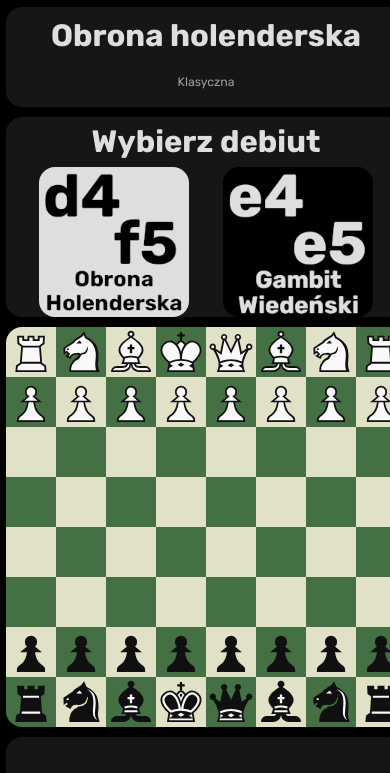
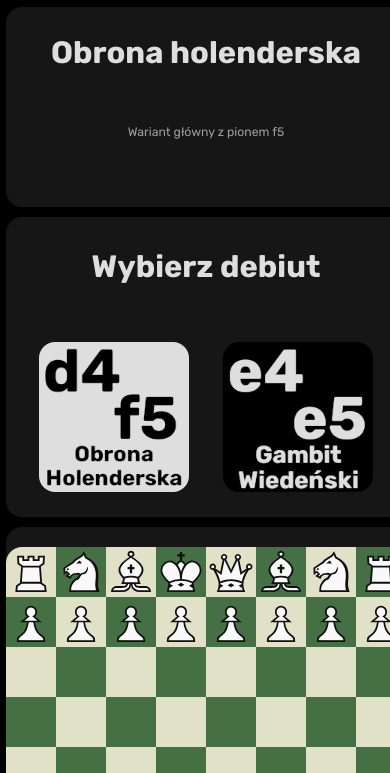
Before and after one commit to Doxlar/OtwarciaSzachowe, a plain HTML site: page Learn.html in a window 390 px wide. Shown: the part 65-838 px from the top of the page. Drawn offline with Linux system fonts and the light colour scheme.

Commit message:
Improved Learn and Practice media

```diff
--- a/Scripts/openings.js
+++ b/Scripts/openings.js
@@ -3,7 +3,7 @@ const mode = "learn";
 const openings = {
   dutch: {
     name: "Obrona holenderska",
-    variant: "Klasyczna",
+    variant: "Wariant główny z pionem f5",
     moves: [
       ["RNBKQBNRPPPPPPPP8888pppppppprnbkqbnr", "Pozycja startowa", ""],
       [
--- a/Styles/media.css
+++ b/Styles/media.css
@@ -8,8 +8,6 @@
 
 @media (max-width: 1540px) {
   .learn-grid {
-    gap: 10px;
-    display: grid;
     grid-template-columns: 1fr;
     grid-template-rows: 1fr 2fr 4fr 2fr;
     grid-template-areas:
@@ -63,6 +61,10 @@
     height: 400px;
     width: 400px;
   }
+  .learn-grid {
+    grid-template-columns: 1fr;
+    grid-template-rows: 200px 300px 440px 400px;
+  }
 }
 
 @media (max-width: 576px) {
```
